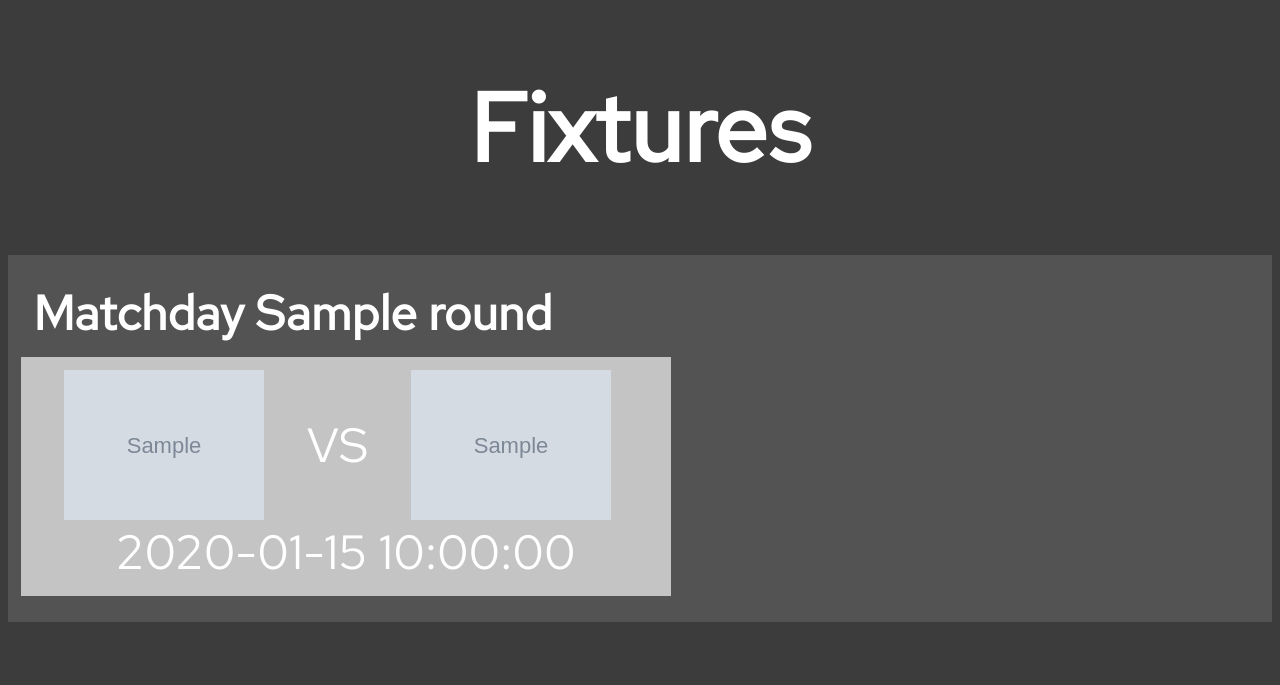
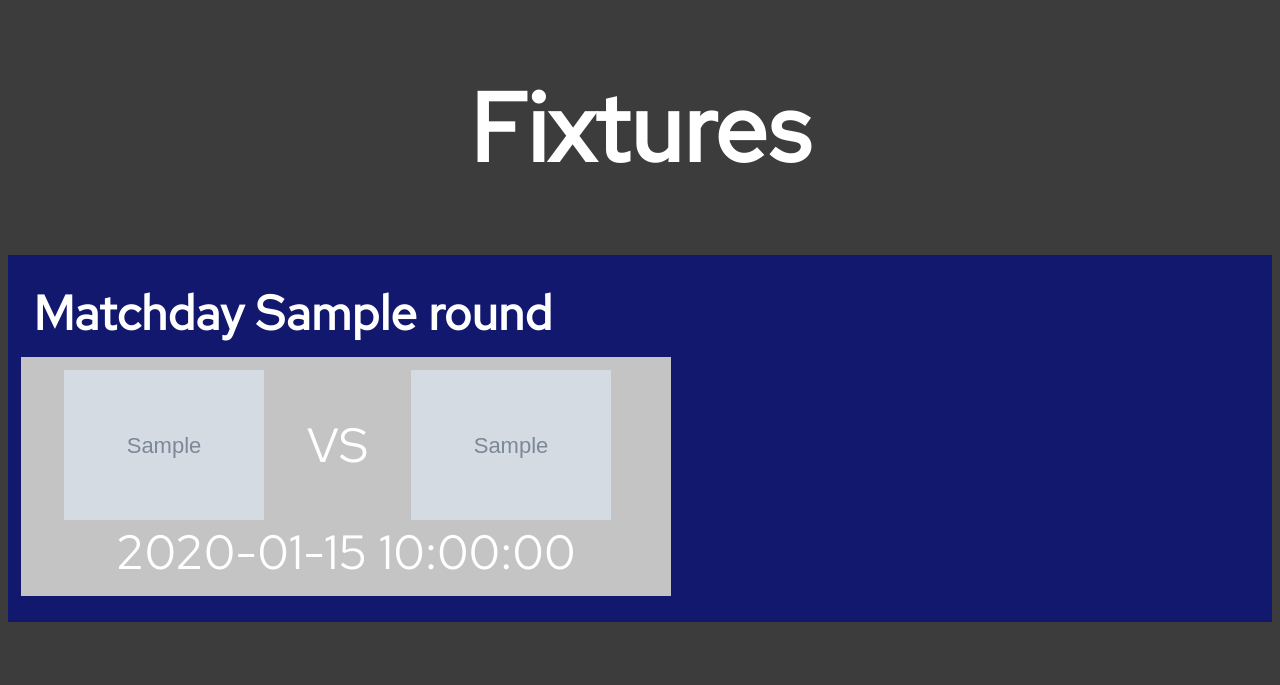
Before and after one commit to asen-krasimirov/Ball-Bet, a Flask app: template templates/fixtures.html in a window 1280 px wide; the page is wider, and only the part inside the window is pictured. Shown: the part 299-984 px from the top of that part. Run offline with Flask 2, Linux system fonts and the light colour scheme; the template is opened without the code that fills it: most values are stand-ins (such as "Sample title", 1, 10 or a date in 2020); grey boxes marked "Sample" are stand-in pictures.

Commit message:
changing the color theme of the fixtures page and the scrollers

```diff
--- a/static/styles/fixtures_style.css
+++ b/static/styles/fixtures_style.css
@@ -13,7 +13,8 @@
     padding: 1% 0%;
 
     font-size: 2rem;
-    background-color: #535353;
+    /*background-color: #535353;*/
+    background-color: #12186e;
 }
 
 .future-matches-holder .slider {
--- a/static/styles/main_style.css
+++ b/static/styles/main_style.css
@@ -90,4 +90,5 @@ nav {
 .links-list li a {
     text-decoration: none;
     color: #FFF;
+    cursor: pointer;
 }
--- a/static/styles/scrollbar_style.css
+++ b/static/styles/scrollbar_style.css
@@ -1,26 +1,26 @@
 ::-webkit-scrollbar-track {
-    box-shadow: inset 0 0 5px grey;
+    box-shadow: inset 0 0 2px #888888;
     border-radius: 10px;
-    background-color: #3C3C3C;
+    background-color: #1e348d;
 }
 ::-webkit-scrollbar {
-    width: 0px;
+    width: 0;
 }
 
 /* Track */
 ::-webkit-scrollbar-track {
-    box-shadow: inset 0 0 5px #888888;
     border-radius: 10px;
 }
 
 /* Handle */
 ::-webkit-scrollbar-thumb {
-    background: #808080;
+    background: #1d70be;
+    box-shadow: inset 0 0 3px #888888;
     border-radius: 10px;
 }
 
 /* Handle on hover */
 ::-webkit-scrollbar-thumb:hover {
-    background: #5c5c5c;
+    background: #1d86be;
     cursor: pointer;
 }
```
